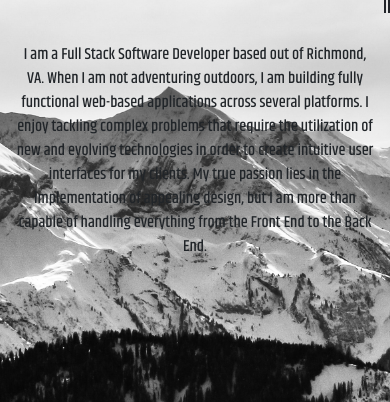
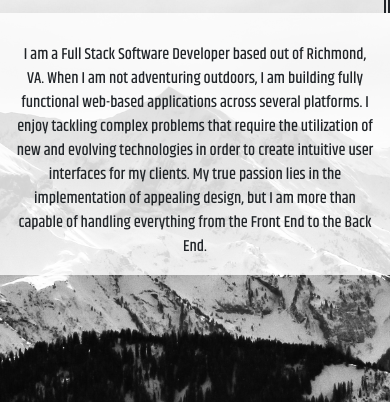
Before and after one commit to twkirkpatrick/Updated-Portfolio, a plain HTML site: page index.html in a window 390 px wide. Both pictures are taken after a click on the button "About Me". Shown: the part 442-844 px from the top of the page. Drawn offline with nearby package versions, Linux system fonts and the light colour scheme.

Commit message:
mobile adjustments

```diff
--- a/script.js
+++ b/script.js
@@ -14,7 +14,7 @@ $(document).ready(function(){
     $(".container").empty().hide().append(
 
             "<div class='row'>" +
-                "<div class='col-sm-8 offset-sm-2 img-col about-page'>" +
+                "<div class='col-sm-8 offset-sm-2 img-col'>" +
                 "<img src = 'images/twk.jpg' class='about-img'>" +
                     "<div class='row'>" +
                         "<div class='col divide-left'>" +
--- a/style.css
+++ b/style.css
@@ -106,3 +106,11 @@ body{
         font-size: .95rem;
     }
 }
+
+@media only screen and (max-width: 400px ){
+    .about-page{
+        background-color: rgba(255, 255, 255, 0.8);
+
+
+    }
+}
```
